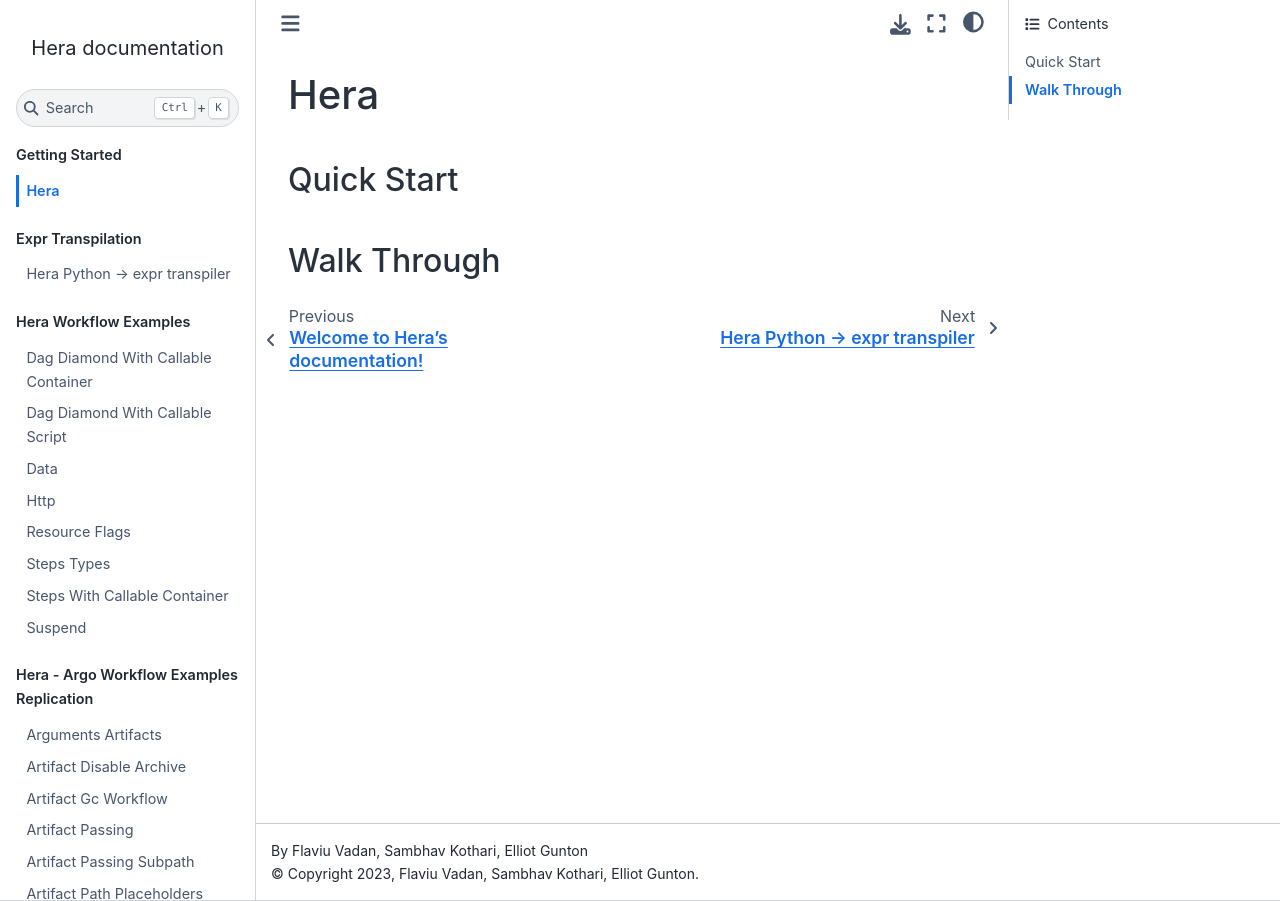
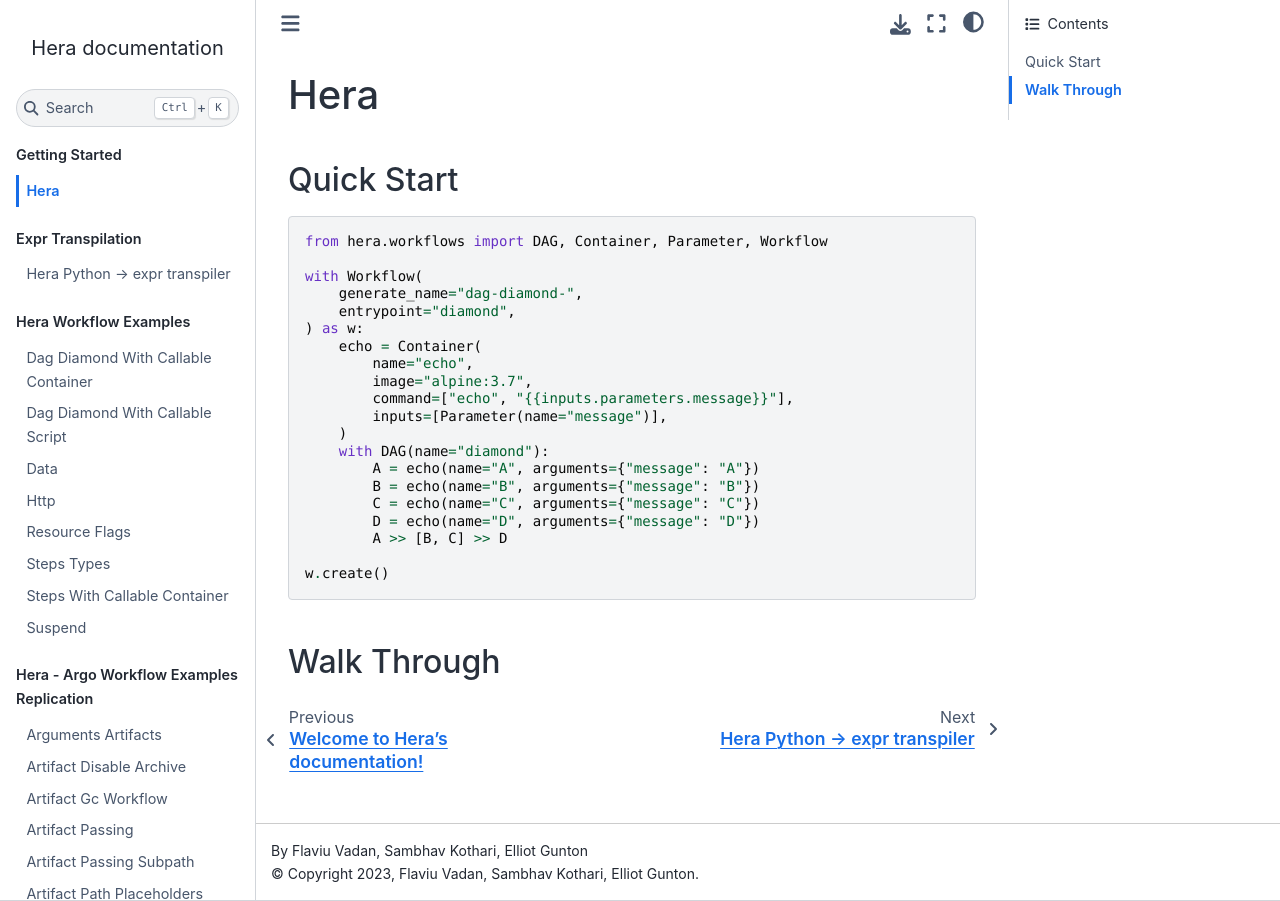
Before and after one commit to argoproj-labs/hera, a Sphinx documentation site: the page built from docs/hera_getting_started.md, in a window 1280 px wide. Built offline with Sphinx 7.4.7 and the Sphinx Book theme 1.1.4, drawn with Linux system fonts in a browser that asks for light colours; pages that are not in the unit, such as notebooks, are missing from menus.

Commit message:
Update index and getting started
* Update conf so that `src.` is not included in module list
* Update conf to exclude private modules (possibly not working)

Signed-off-by: GitHub <noreply@github.com>

````diff
--- a/docs/conf.py
+++ b/docs/conf.py
@@ -29,20 +29,23 @@
 master_doc = "index"
 
 autoapi_type = "python"
-autoapi_dirs = ["../src"]
+autoapi_dirs = ["../src/hera"]  # Starts from the `hera` module, without including `src` in the name
 autoapi_file_pattern = "*.py"
 autoapi_python_use_implicit_namespaces = True
 autoapi_add_toctree_entry = False
 
 templates_path = ["_templates"]
-exclude_patterns = [
-    "_build",
-    "Thumbs.db",
-    ".DS_Store",
-    "conftest.py",
-    "tests",
-    "\.github",
-]
+exclude_patterns = (
+    [  # uses glob-style https://www.sphinx-doc.org/en/master/usage/configuration.html#confval-exclude_patterns
+        "_[!_]*[!_][!_].py",  # exclude private modules like `_mixins.py` but not dunder files (not working?)
+        "_build",
+        "Thumbs.db",
+        ".DS_Store",
+        "conftest.py",
+        "tests",
+        ".github",
+    ]
+)
 numpydoc_show_inherited_class_members = True
 numpydoc_show_class_members = False
 
--- a/docs/hera_getting_started.md
+++ b/docs/hera_getting_started.md
@@ -2,4 +2,27 @@
 
 ## Quick Start
 
+```python
+from hera.workflows import DAG, Container, Parameter, Workflow
+
+with Workflow(
+    generate_name="dag-diamond-",
+    entrypoint="diamond",
+) as w:
+    echo = Container(
+        name="echo",
+        image="alpine:3.7",
+        command=["echo", "{{inputs.parameters.message}}"],
+        inputs=[Parameter(name="message")],
+    )
+    with DAG(name="diamond"):
+        A = echo(name="A", arguments={"message": "A"})
+        B = echo(name="B", arguments={"message": "B"})
+        C = echo(name="C", arguments={"message": "C"})
+        D = echo(name="D", arguments={"message": "D"})
+        A >> [B, C] >> D
+
+w.create()
+```
+
 ## Walk Through
````
Also changed, not shown: docs/index.rst (+9 -3 lines), 3 other files.
